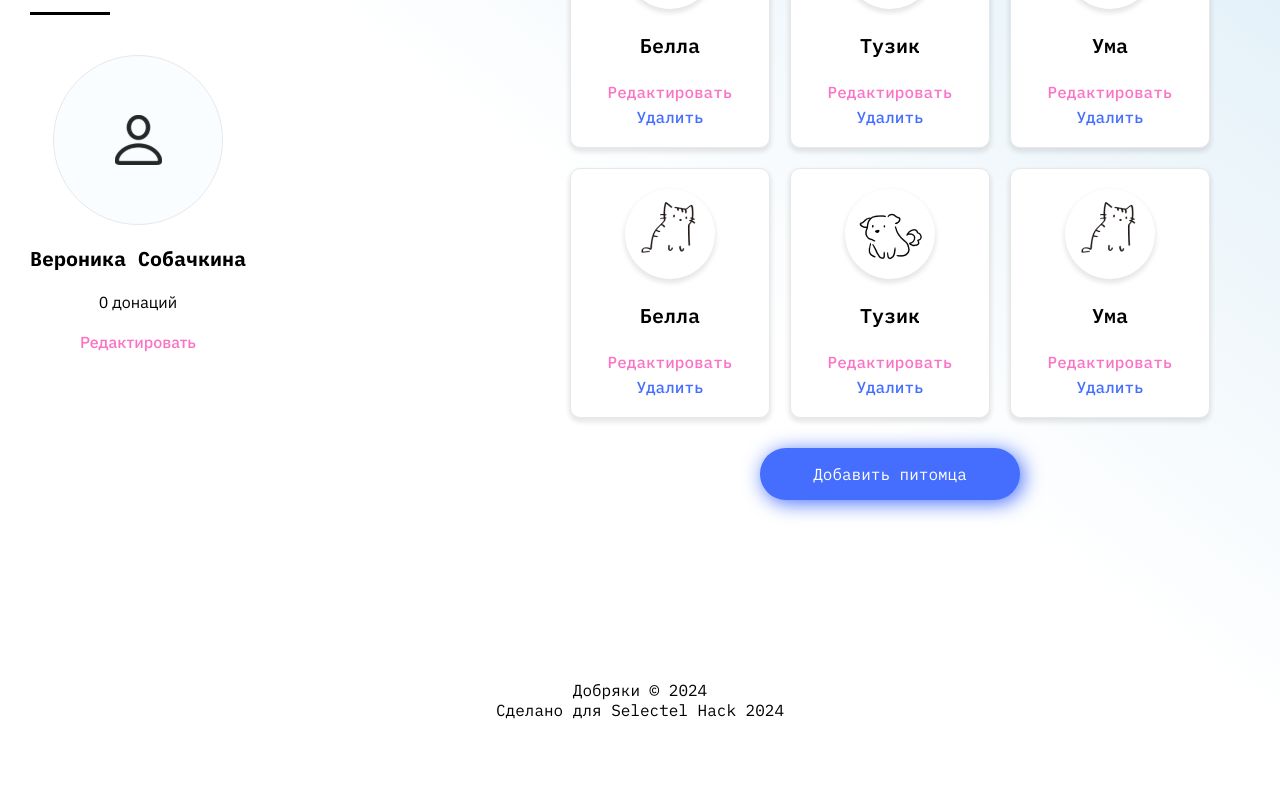
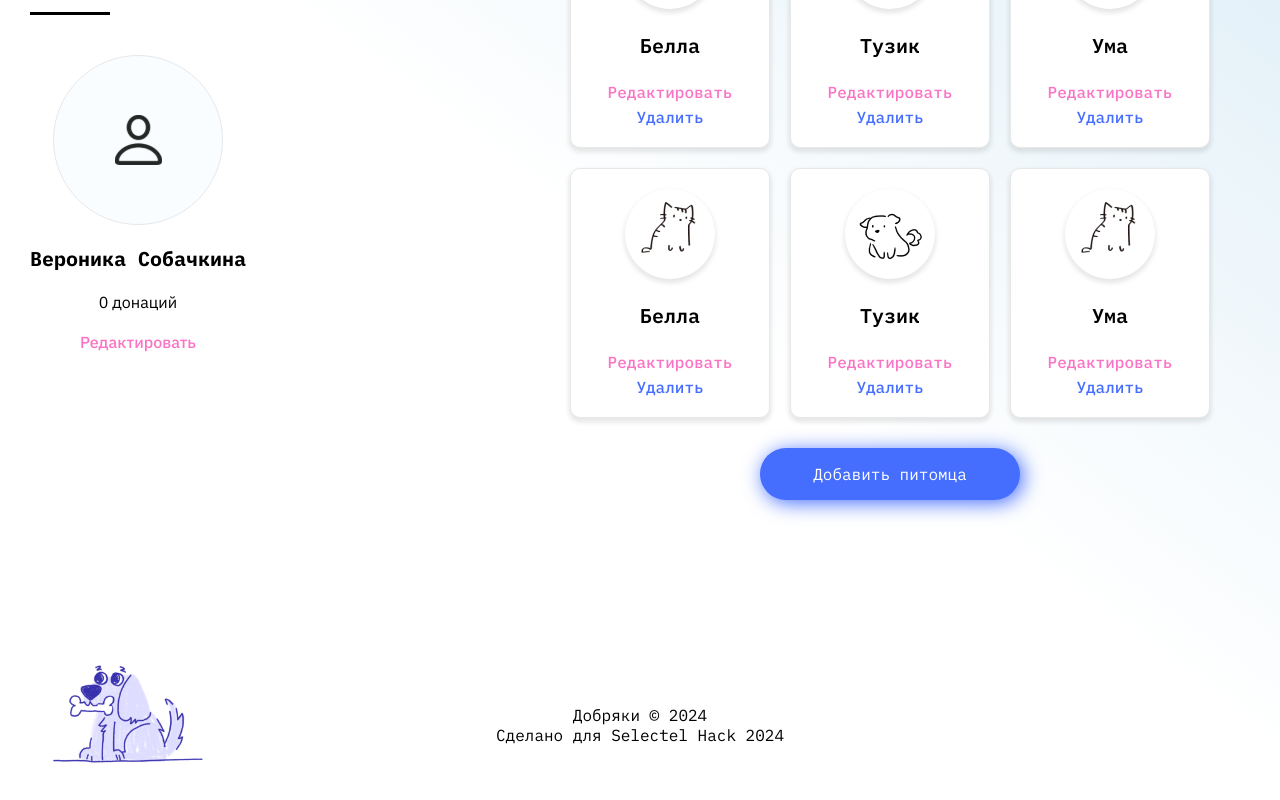
Before and after one commit to Arlet2/selectel-front, a Next.js app: page /account/1 in a window 1280 px wide. Shown: the part 282-1082 px from the top of the page. Before the commit the page ends 1032 px from the top, so only its background shows below. Built offline with nearby package versions, Linux system fonts and the light colour scheme.

Commit message:
Add gif into footer

```diff
--- a/app/components/Footer/index.tsx
+++ b/app/components/Footer/index.tsx
@@ -1,9 +1,12 @@
 import styles from './styles.module.css';
+import gifFooter from '../../../public/gifs/dog.gif';
+import Image from 'next/image';
 
 export const Footer = () => {
     return (
         <div className={styles.container}>
-            Добряки © 2024 <br /> Сделано для Selectel Hack 2024
+                Добряки © 2024 <br /> Сделано для Selectel Hack 2024
+            <Image className={styles.footerGif} src={gifFooter} alt="GIF description" layout="fixed" />
         </div>
     )
 }
--- a/app/components/Footer/styles.module.css
+++ b/app/components/Footer/styles.module.css
@@ -1,6 +1,24 @@
 .container {
+    display: flex;
+    align-items: center;
+    justify-content: center;
     width: 100%;
-    text-align: center;
+    height: 150px;
     font-family: var(--font-family-contrast);
     padding: 30px 100px;
+    position: relative;
+    text-align: center;
 }
+
+.footerGif {
+    position: absolute;
+    left: 0;
+    bottom: 0;
+    width: 250px; /* Adjust the width as needed */
+    height: auto; /* Maintain aspect ratio */
+}
+
+.footerText {
+    /* Centering text content horizontally in the container */
+    /* No specific flex property needed here as the text is centered by the container's justify-content */
+}
```
Also changed, not shown: public/gifs/dog.gif (added).
